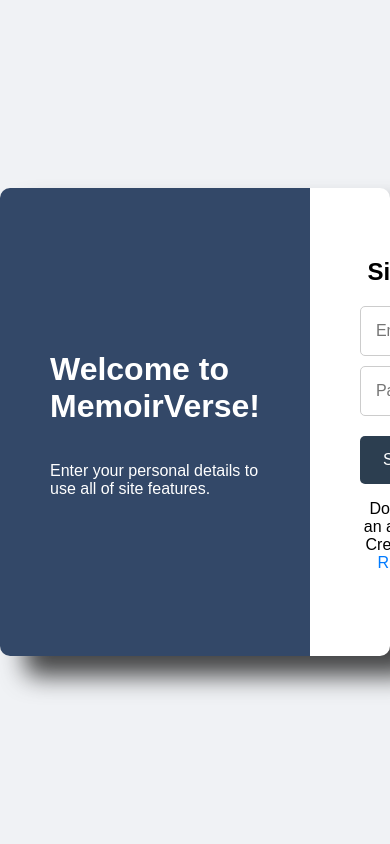
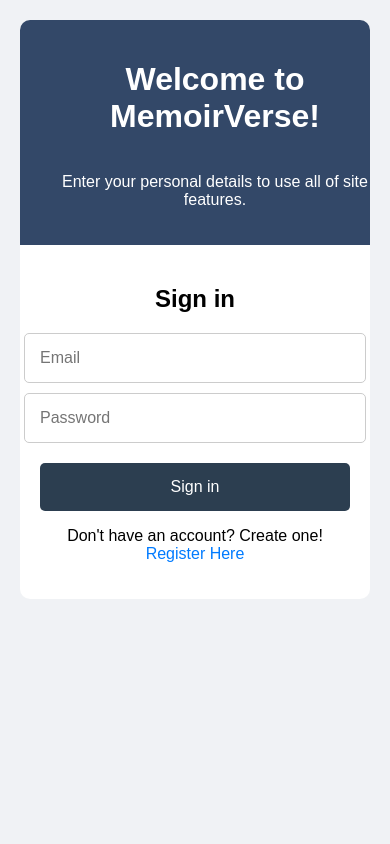
Before and after one commit to PUP-BSIT/project-sixth_sense, a PHP site: page /login.php in a window 390 px wide. Run offline with PHP 8.4, Linux system fonts and the light colour scheme.

Commit message:
I added some mobile responsiveness to the login file

```diff
--- a/MemoirVerse.UI/login.css
+++ b/MemoirVerse.UI/login.css
@@ -12,16 +12,16 @@ body {
   display: flex;
   background-color: #fff;
   border-radius: 10px;
-  box-shadow: 25px 20px 25px rgba(0, 0, 0, 0.719);
-  border-radius: 10px;
+  box-shadow: 0 0 25px rgba(0, 0, 0, 0.2);
   overflow: hidden;
   width: 800px;
-  padding: 0px;
+  max-width: 100%;
+  padding: 0;
+  margin: 20px;
+  flex-direction: row;
 }
 
-
-.welcome-section,
-.dashboard-section {
+.welcome-section {
   background-color: #334868;
   color: #ffffff;
   padding: 50px;
@@ -63,8 +63,7 @@ input {
   background-color: #2c3e50;
 }
 
-.login-btn,
-.logout-btn {
+.login-btn {
   margin-top: 10px;
 }
 
@@ -76,3 +75,75 @@ a {
 a:hover {
   text-decoration: underline;
 }
+
+@media (max-width: 768px) {
+  .container {
+    flex-direction: column;
+    width: 100%;
+    margin: 0;
+  }
+
+  .login-section {
+    width: 100%;
+  }
+
+  .welcome-section {
+    width: 100%;
+    align-items: center;
+    text-align: center;
+  }
+}
+
+@media (max-width: 480px) {
+  body {
+    flex-direction: column;
+    height: auto;
+    padding: 20px;
+  }
+
+  .container {
+    flex-direction: column;
+    width: 100%;
+    margin: 0;
+    box-shadow: none;
+  }
+
+  .welcome-section,
+  .login-section {
+    padding: 20px;
+    align-items: center;
+    text-align: center;
+  }
+
+  .welcome-section {
+    display: flex;
+    justify-content: center;
+    align-items: center;
+    flex-direction: column;
+    text-align: center;
+  }
+
+  .login-section {
+    display: flex;
+    justify-content: center;
+    align-items: center;
+    flex-direction: column;
+    text-align: center;
+  }
+
+  form {
+    width: 100%;
+    display: flex;
+    justify-content: center;
+    align-items: center;
+    flex-direction: column;
+  }
+
+  input {
+    width: 100%;
+  }
+
+  .btn {
+    width: 100%;
+  }
+}
--- a/MemoirVerse.UI/login.js
+++ b/MemoirVerse.UI/login.js
@@ -1,17 +1,19 @@
+document.addEventListener("DOMContentLoaded", function () {
   document.querySelector("form").addEventListener("submit", function (event) {
     event.preventDefault();
 
     let emailInput = document.querySelector('input[type="email"]');
     let passwordInput = document.querySelector('input[type="password"]');
 
-  if (emailInput.value === "") {
+    if (emailInput.value.trim() === "") {
       alert("Please enter your email.");
       return;
     }
-  if (passwordInput.value === "") {
+    if (passwordInput.value.trim() === "") {
       alert("Please enter your password.");
       return;
     }
 
     this.submit();
   });
+});
```
Lines whose indentation alone changed are shown as unchanged.
